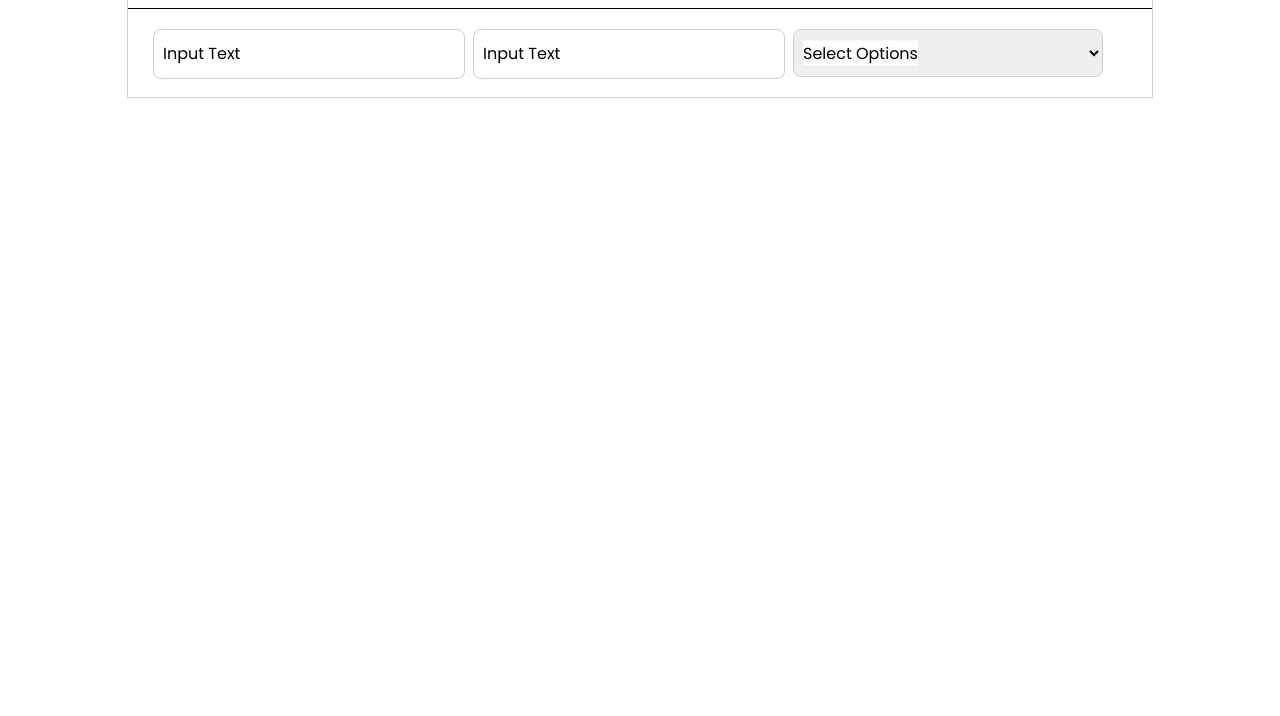
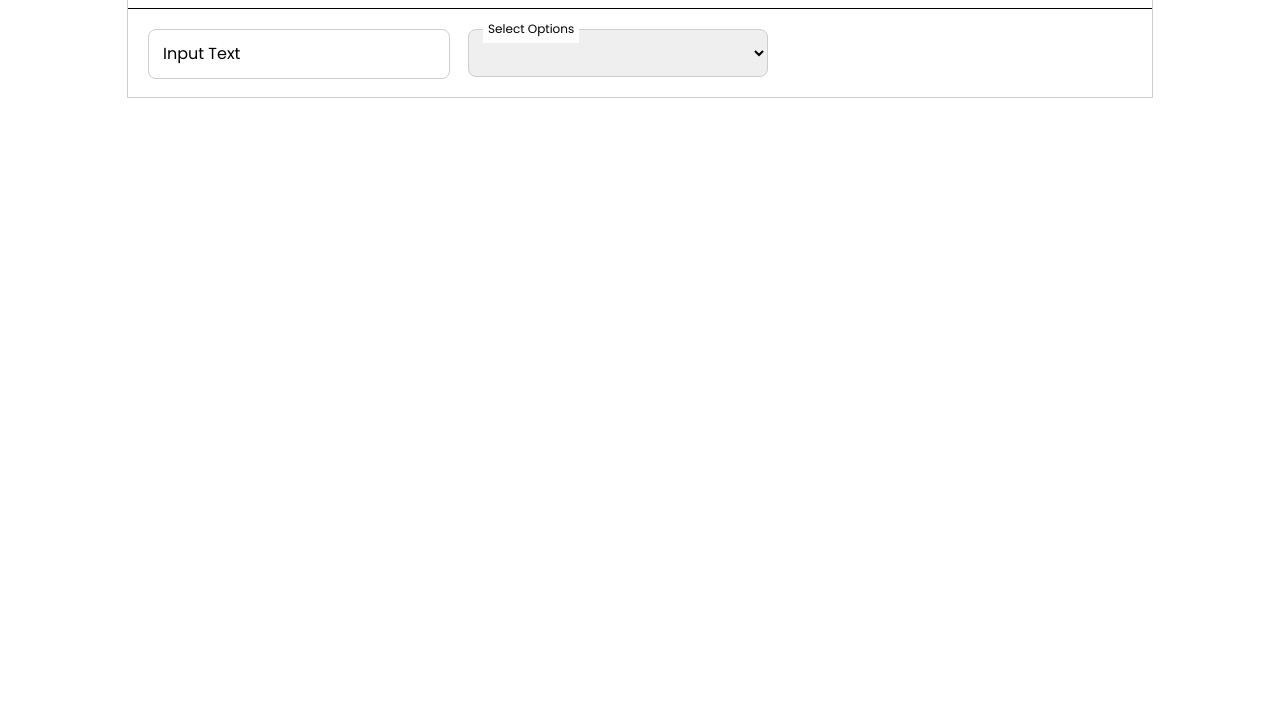
Before and after one commit to FabianBeltran96/form-library, a plain HTML site: page index.html in a window 1280 px wide. Shown: the part 84-800 px from the top of the page. Drawn offline with Linux system fonts and the light colour scheme.

Commit message:
adding mixins

```diff
--- a/index.html
+++ b/index.html
@@ -22,11 +22,6 @@
         </div>
 
         <div class="fields">
-            <input type="text" required="required">
-            <label for="">Input Text</label>
-        </div>
-
-        <div class="fields">
             <select name="select">
                 <option value=" "></option>
                 <option value="1">Option 1</option>
--- /dev/null
+++ b/styles/mixins.scss
@@ -0,0 +1,9 @@
+@mixin inputs() {
+    width: 300px;
+    height: 100%;
+
+    margin: 0;
+    padding: 0;
+    border: 1px solid $gray;
+    border-radius: 8px;
+}
--- a/styles/style.scss
+++ b/styles/style.scss
@@ -1,5 +1,6 @@
 @import url("https://fonts.googleapis.com/css2?family=Poppins&display=swap");
-@import 'variables';
+@import "variables";
+@import "mixins";
 
 * {
     font-family: "Poppins", sans-serif;
@@ -41,13 +42,7 @@ form {
     }
 
     input {
-        height: 100%;
-        width: 300px;
-        padding: 0 0 0 10px;
-
-        margin: 0px 5px 5px;
-        border: 1px solid $gray;
-        border-radius: 8px;
+        @include inputs;
     }
 
     input:focus + label,
@@ -58,25 +53,13 @@ form {
     }
 
     select {
-        width: 310px;
-        height: 100%;
-        margin: 0px 5px 5px;
-        padding: 10px;
-        border: 1px solid $gray;
-        border-radius: 8px;
+        @include inputs;
     }
 
-    .fields select:focus + label,
-    .fields select:valid + label {
+    select:focus + label,
+    select:valid + label {
         font-size: 12px;
         top: 0;
         padding: 5px;
     }
 }
-
-@media (max-width: 450px) {
-    .fields input,
-    .fields select {
-        width: 100%;
-    }
-}
```
Also changed, not shown: styles/mixins.css (added), styles/style.css, 2 other files.
